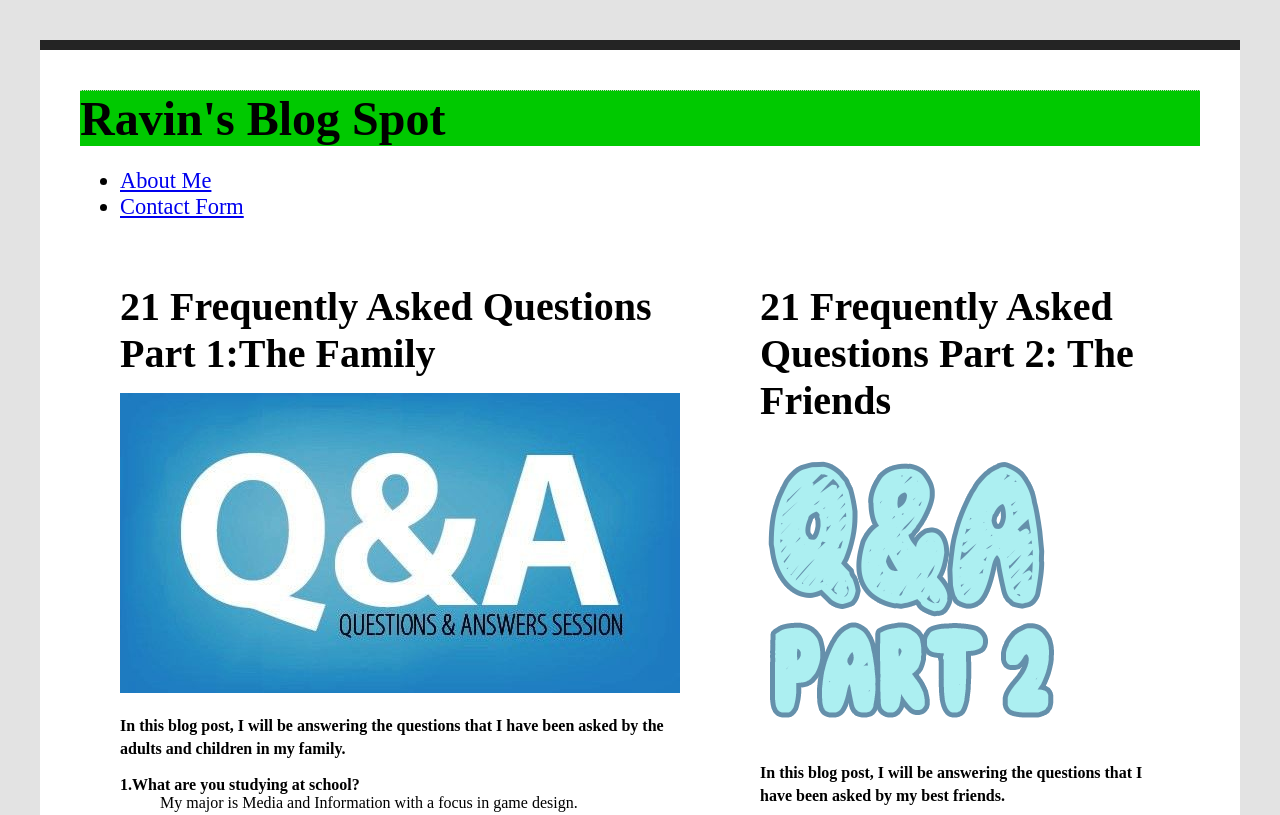
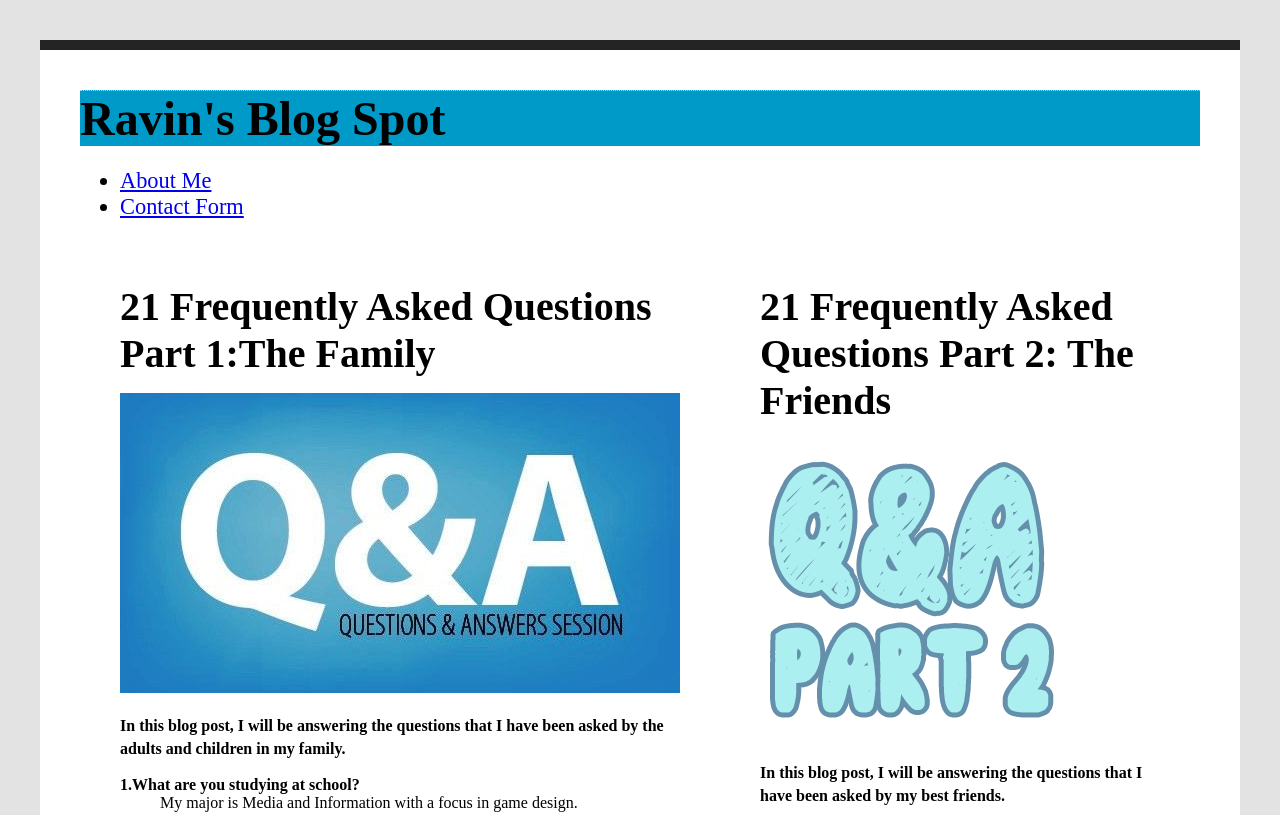
Before and after one commit to RavinW/mi349_blog, a plain HTML site: page index.html in a window 1280 px wide. Shown: the top 815 px of the page. Drawn offline with Linux system fonts and the light colour scheme.

Commit message:
edited sticky bar

```diff
--- a/style.css
+++ b/style.css
@@ -30,12 +30,12 @@ body {
 /* 1/3:Adds  A navigation header or sticky side bar*/
 
 .section-heading{
-background: rgb(0, 201, 0);
+background: rgb(0, 154, 201);
 position: sticky;
 top: 0px;
 }
 
-/*2/3: Adds flexbox column layout with padding & margins*/
+/* 2/3: Adds flexbox column layout with padding & margins */
 
 main{
 display: flex;
@@ -98,7 +98,7 @@ article{
     }
 
 
-   /* 3/3 Flex sections for contact form*/
+    /* 3/3 Flex sections into row for contact form*/
 
    form{
        display: flex;
@@ -108,7 +108,6 @@ article{
 
 
     /*Contact form flex but using classes instead of form
-
 
     .Name-field{
         flex: 2;
```
